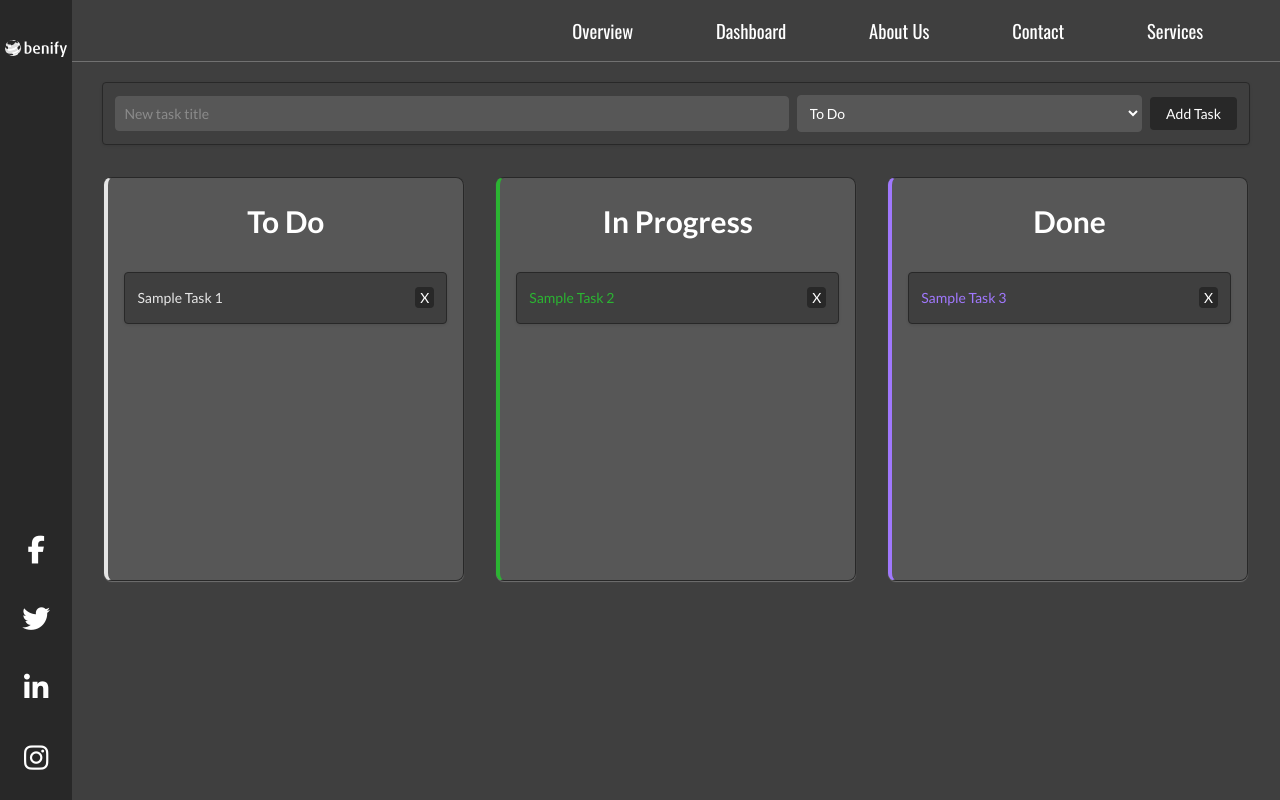
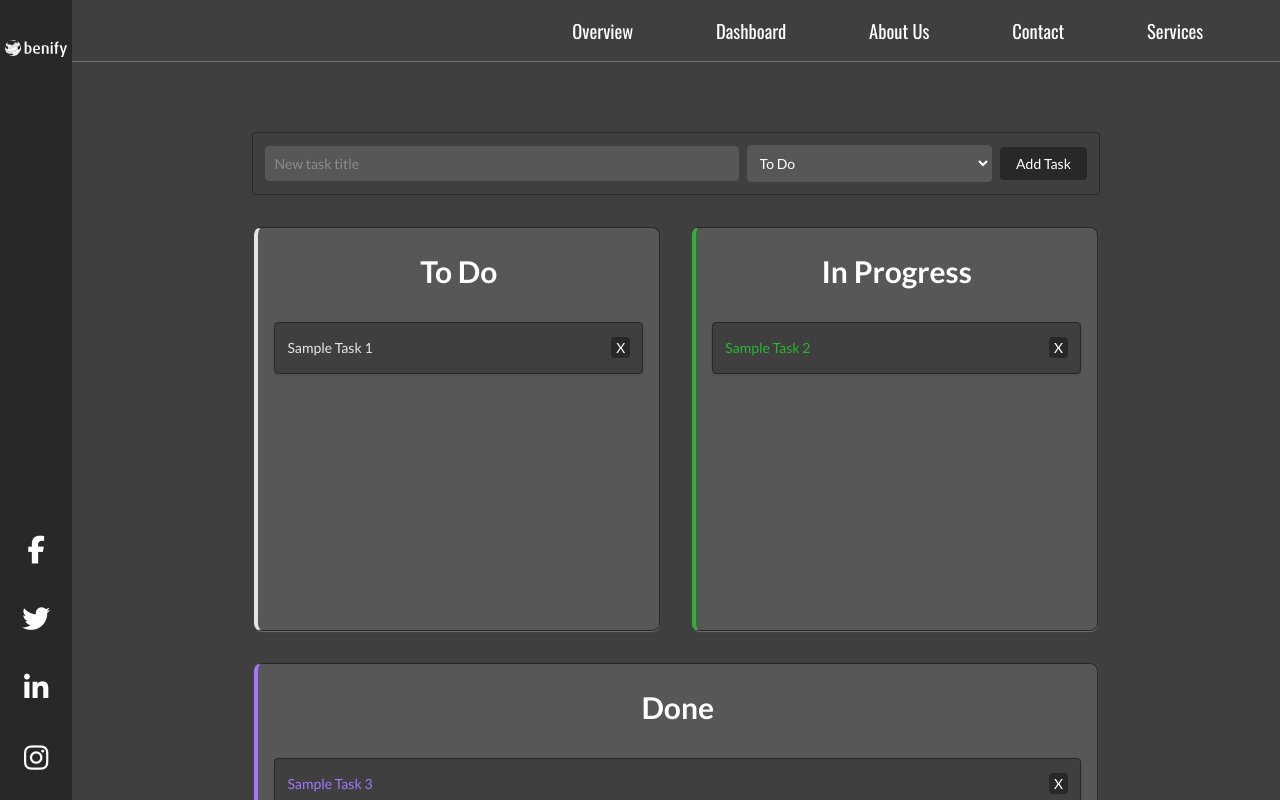
Before and after one commit to snopbear/benify-kanban-board-code-test, an Angular app: page /dashboard in a window 1280 px wide. Shown: the top 800 px of the page. Built offline with nearby package versions, Linux system fonts and the light colour scheme.

Commit message:
publish-local-files

```diff
--- a/src/app/@feature/kanban-board/kanban-board.component.html
+++ b/src/app/@feature/kanban-board/kanban-board.component.html
@@ -1,5 +1,6 @@
+<div class="board-container">
 
-<div class="add-task">
+<div class="board-container__add-task">
   <input type="text" placeholder="New task title" [(ngModel)]="newTaskTitle" />
   <select [(ngModel)]="newTaskStatus">
     <option value="To Do">To Do</option>
@@ -82,3 +83,4 @@
     </div>
   </div>
 </div>
+</div>
--- a/src/app/@feature/kanban-board/kanban-board.component.scss
+++ b/src/app/@feature/kanban-board/kanban-board.component.scss
@@ -1,6 +1,8 @@
 @import "../../../sass/2.variables";
 
-.add-task {
+.board-container {
+  padding: 5rem 15rem;
+  &__add-task {
     display: flex;
     align-items: center;
     justify-content: space-between;
@@ -194,7 +196,9 @@
       }
 
       .save-button {
-      background-color: var(--primary-color); /* Save button background color */
+        background-color: var(
+          --primary-color
+        ); /* Save button background color */
 
         &:hover {
           background-color: var(--tertiary-color);
@@ -228,3 +232,4 @@
       }
     }
   }
+}
```
Also changed, not shown: 5 other files (tests, documents, lock files or other folders). Lines whose indentation alone changed are shown as unchanged.
